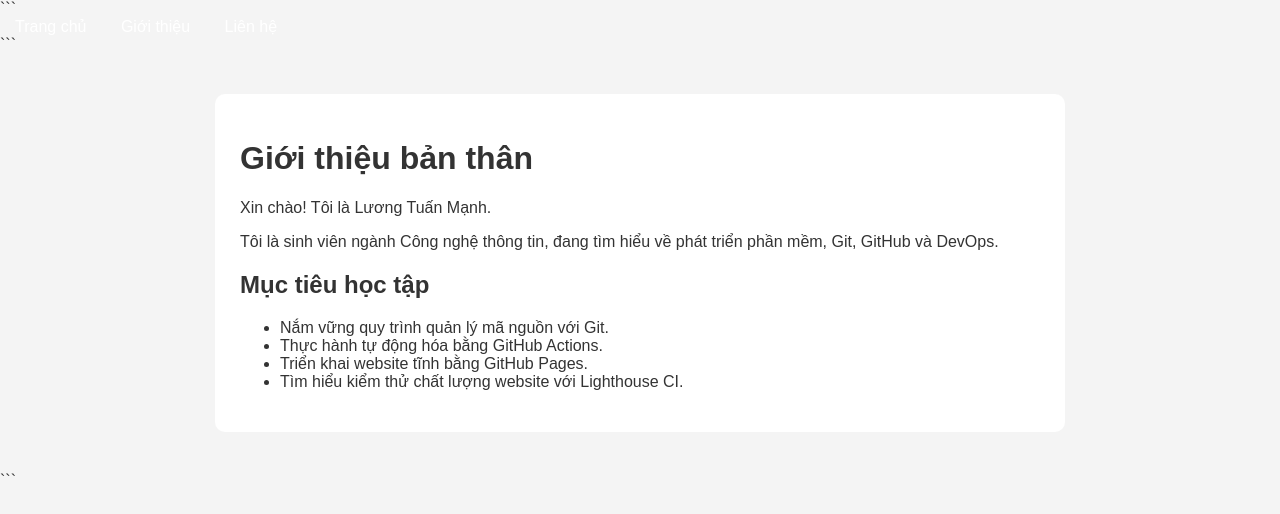
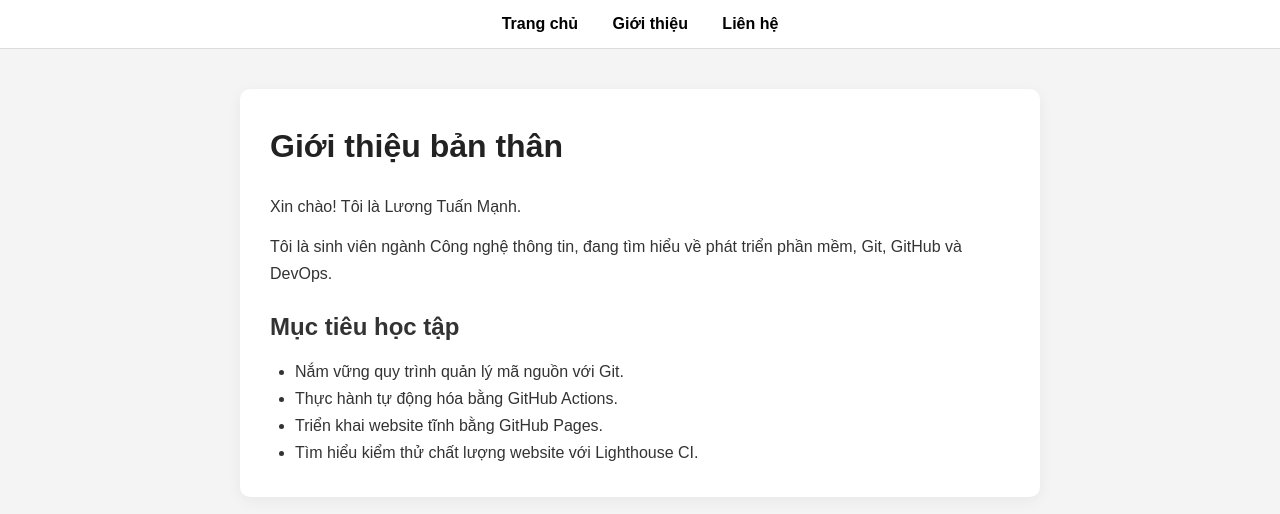
Before and after one commit to luongtuanmanh2005-svg/devops-lab1-portfolio, a plain HTML site: page about.html in a window 1280 px wide. Drawn offline with Linux system fonts and the light colour scheme.

Commit message:
Update about.html

````diff
--- a/about.html
+++ b/about.html
@@ -1,11 +1,17 @@
 <!DOCTYPE html>
-
 <html lang="vi">
 <head>
     <meta charset="UTF-8">
     <meta name="viewport" content="width=device-width, initial-scale=1.0">
     <title>Giới thiệu - Portfolio</title>
+
     <style>
+        * {
+            margin: 0;
+            padding: 0;
+            box-sizing: border-box;
+        }
+
         body {
             font-family: Arial, sans-serif;
             margin: 0;
@@ -13,45 +19,96 @@
             color: #333;
         }
 
-```
+        /* Thanh điều hướng */
         nav {
-        background: #222;
+            background: #ffffff;
             padding: 15px;
             text-align: center;
+            border-bottom: 1px solid #dddddd;
         }
 
-    nav a {
-        color: white;
+        /* Chữ trên thanh điều hướng màu đen */
+        nav a,
+        nav a:link,
+        nav a:visited {
+            color: #000000 !important;
             text-decoration: none;
             margin: 0 15px;
+            font-weight: 600;
+        }
+
+        nav a:hover {
+            color: #667eea !important;
+            text-decoration: underline;
+        }
+
+        /* Nội dung chính */
+        main {
+            max-width: 800px;
+            margin: 40px auto;
+            padding: 30px;
+            background: #ffffff;
+            border-radius: 10px;
+            box-shadow: 0 4px 15px rgba(0, 0, 0, 0.05);
+            line-height: 1.7;
+        }
+
+        h1 {
+            margin-bottom: 20px;
+            color: #222222;
+        }
+
+        h2 {
+            margin-top: 20px;
+            margin-bottom: 10px;
+            color: #333333;
+        }
+
+        p {
+            margin-bottom: 12px;
+        }
+
+        ul {
+            padding-left: 25px;
+        }
+
+        /* Giao diện điện thoại */
+        @media (max-width: 600px) {
+            nav a {
+                display: inline-block;
+                margin: 6px 8px;
             }
 
             main {
-        max-width: 800px;
-        margin: 40px auto;
-        padding: 25px;
-        background: white;
-        border-radius: 10px;
+                margin: 20px 12px;
+                padding: 20px;
+            }
         }
     </style>
-```
+</head>
 
-</head>
 <body>
+
+    <!-- Thanh điều hướng -->
     <nav>
         <a href="index.html">Trang chủ</a>
         <a href="about.html">Giới thiệu</a>
         <a href="contact.html">Liên hệ</a>
     </nav>
 
-```
+    <!-- Nội dung giới thiệu -->
     <main>
         <h1>Giới thiệu bản thân</h1>
+
         <p>Xin chào! Tôi là Lương Tuấn Mạnh.</p>
-    <p>Tôi là sinh viên ngành Công nghệ thông tin, đang tìm hiểu
-    về phát triển phần mềm, Git, GitHub và DevOps.</p>
+
+        <p>
+            Tôi là sinh viên ngành Công nghệ thông tin, đang tìm hiểu
+            về phát triển phần mềm, Git, GitHub và DevOps.
+        </p>
 
         <h2>Mục tiêu học tập</h2>
+
         <ul>
             <li>Nắm vững quy trình quản lý mã nguồn với Git.</li>
             <li>Thực hành tự động hóa bằng GitHub Actions.</li>
@@ -59,7 +116,6 @@
             <li>Tìm hiểu kiểm thử chất lượng website với Lighthouse CI.</li>
         </ul>
     </main>
-```
 
 </body>
 </html>
````
Lines whose indentation alone changed are shown as unchanged.
